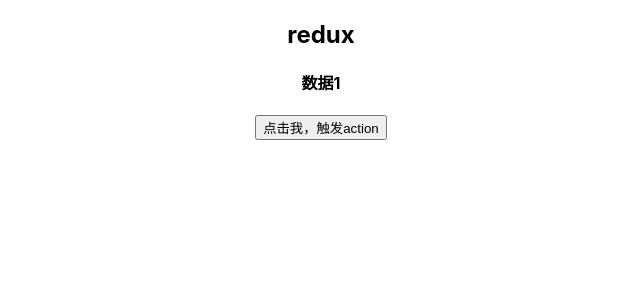
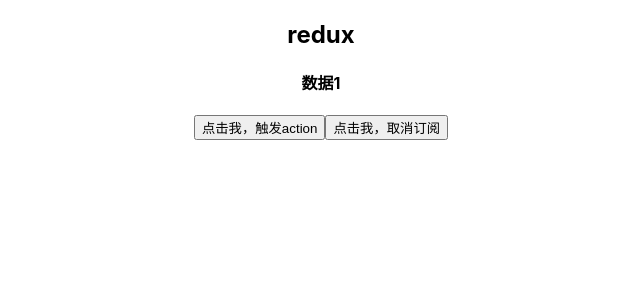
Before and after one commit to chunhuigao/web-studybook, a React (Create React App) app in the folder redux-code/: page / in a window 1280 px wide. Shown: the top 300 px of the page, without its empty margins (319-959 px from the left). Built offline with nearby package versions, Linux system fonts and the light colour scheme.

Commit message:
✨ feat:测试createStore.js功能核心功能正常

```diff
--- a/redux-code/src/App.js
+++ b/redux-code/src/App.js
@@ -6,10 +6,11 @@ import React, { Component } from 'react'
 export default class App extends Component {
   componentDidMount() {
     console.log(Store)
-    Store.subscribe(() => {
+    this.subscribe = Store.subscribe(() => {
       this.forceUpdate()
     })
   }
+  componentWillUnmount() {}
   render() {
     return (
       <div className="App">
@@ -24,6 +25,13 @@ export default class App extends Component {
         >
           点击我，触发action
         </button>
+        <button
+          onClick={() => {
+            this.subscribe()
+          }}
+        >
+          点击我，取消订阅
+        </button>
       </div>
     )
   }
```
